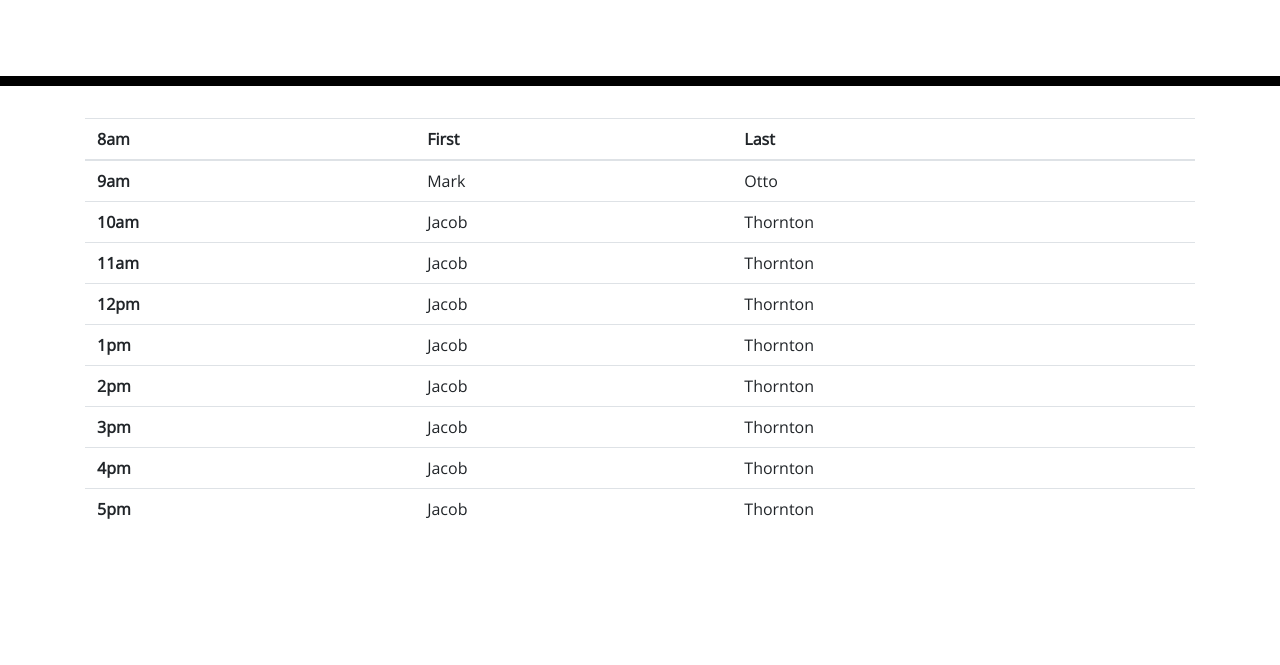
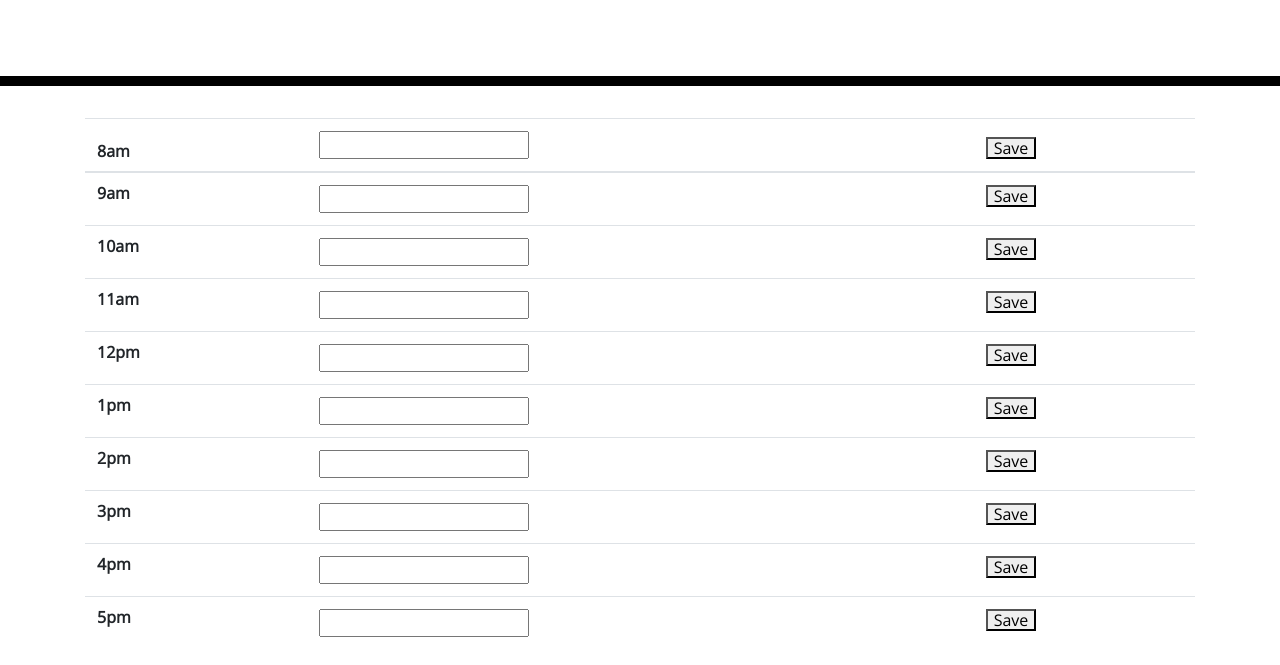
Before and after one commit to jgray33/work-day-scheduler, a plain HTML site: page Develop/index.html in a window 1280 px wide. Shown: the part 182-847 px from the top of the page. Before the commit the page ends 800 px from the top, so only its background shows below. Drawn offline with nearby package versions, Linux system fonts and the light colour scheme.

Commit message:
table set up including input

```diff
--- a/Develop/index.html
+++ b/Develop/index.html
@@ -23,56 +23,56 @@
     <table class="table">
       <thead>
         <tr>
-          <th scope="col">8am</th>
-          <th scope="col">First</th>
-          <th scope="col">Last</th>
+          <th scope="col" style="width: 16.66%">8am</th>
+          <th scope="col" style="width: 50%"> <input> </th>
+          <th scope="col" style="width: 16.6%"> <button> Save</button> </th>
         </tr>
       </thead>
       <tbody>
         <tr>
           <th scope="row">9am</th>
-          <td>Mark</td>
-          <td>Otto</td>
+          <td><input> </td>
+          <td><button> Save</button> </th></td>
         </tr>
         <tr>
           <th scope="row">10am</th>
-          <td>Jacob</td>
-          <td>Thornton</td>
+          <td><input> </td>
+          <td><button> Save</button> </th></td>
         </tr>
         <tr>
           <th scope="row">11am</th>
-          <td>Jacob</td>
-          <td>Thornton</td>
+          <td><input> </td>
+          <td><button> Save</button> </th></td>
         </tr>
         <tr>
           <th scope="row">12pm</th>
-          <td>Jacob</td>
-          <td>Thornton</td>
+          <td><input> </td>
+          <td><button> Save</button> </th></td>
         </tr>
         <tr>
           <th scope="row">1pm</th>
-          <td>Jacob</td>
-          <td>Thornton</td>
+          <td><input> </td>
+          <td><button> Save</button> </th></td>
         </tr>
         <tr>
           <th scope="row">2pm</th>
-          <td>Jacob</td>
-          <td>Thornton</td>
+          <td><input> </td>
+          <td><button> Save</button> </th></td>
         </tr>
         <tr>
           <th scope="row">3pm</th>
-          <td>Jacob</td>
-          <td>Thornton</td>
+          <td><input> </td>
+          <td><button> Save</button> </th></td>
         </tr>
         <tr>
           <th scope="row">4pm</th>
-          <td>Jacob</td>
-          <td>Thornton</td>
+          <td><input> </td>
+          <td><button> Save</button> </th></td>
         </tr>
         <tr>
           <th scope="row">5pm</th>
-          <td>Jacob</td>
-          <td>Thornton</td>
+          <td><input> </td>
+          <td><button> Save</button> </th></td>
         </tr>
 
 
```
